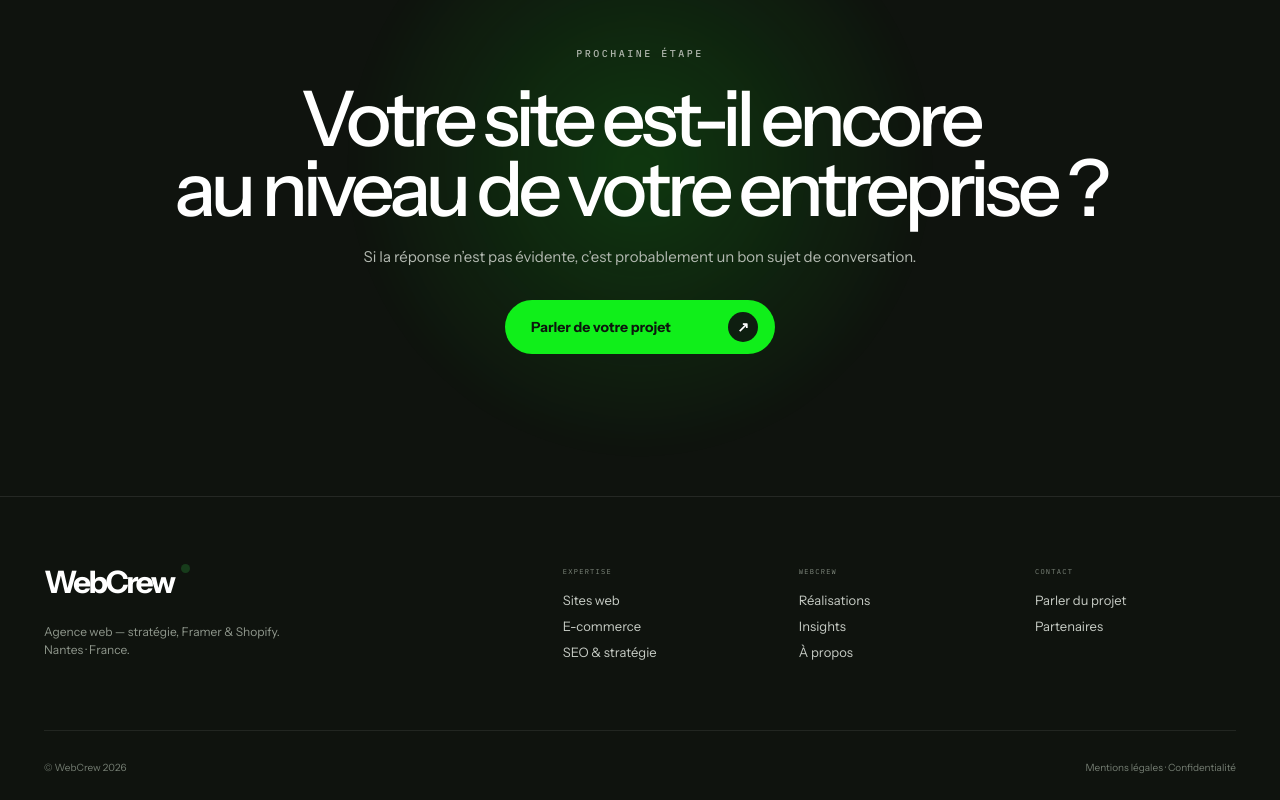
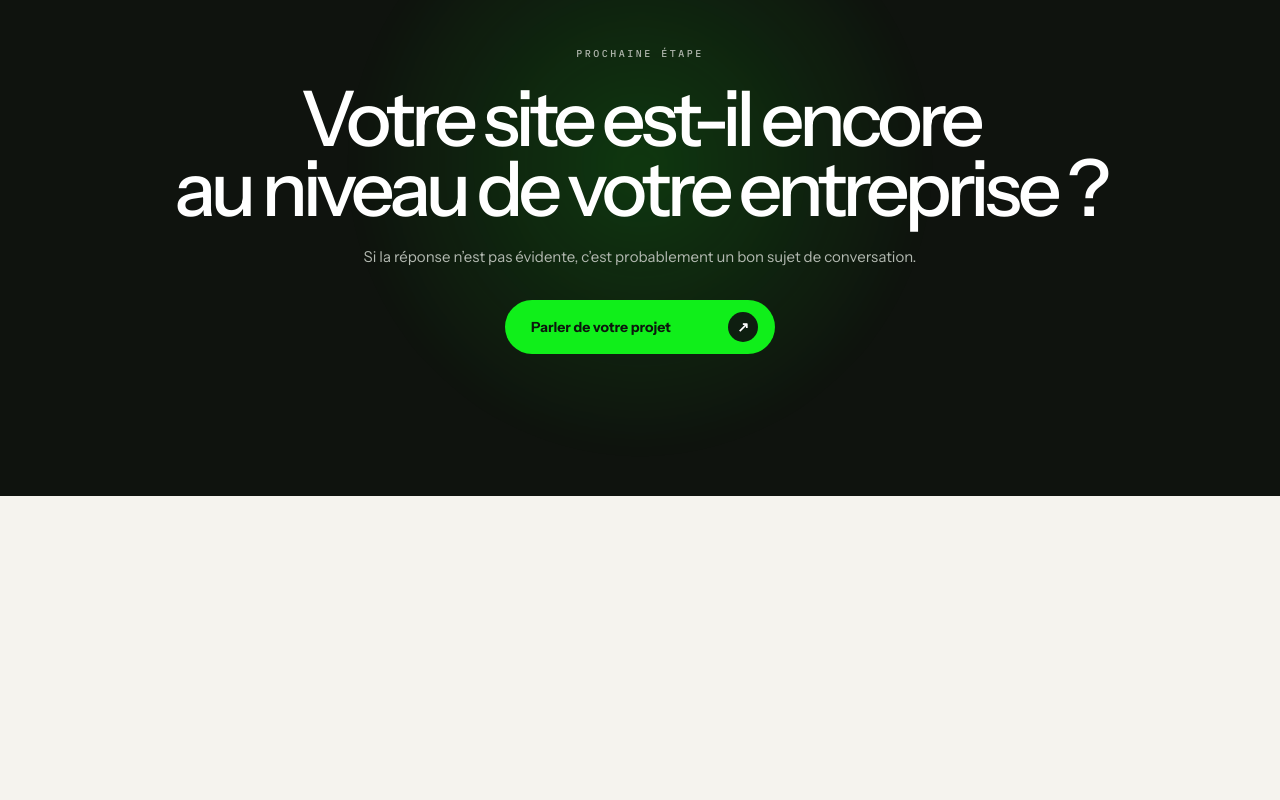
Before and after one commit to Emir10zenia10/Webcrew-website, a Next.js app: page / in a window 1280 px wide. Shown: the part 9115-9915 px from the top of the page. After the commit the page ends 9611 px from the top, so only its background shows below. Built offline with nearby package versions, Linux system fonts and the light colour scheme.

Commit message:
WebCrew V3: keep homepage content inside main landmark

```diff
--- a/components/HomeSections.tsx
+++ b/components/HomeSections.tsx
@@ -319,19 +319,6 @@ export function HomeSections() {
           <Link href="/demande-de-devis" className="finalCtaButton"><span>Parler de votre projet</span><span>↗</span></Link>
         </section>
       </Reveal>
-
-      <footer className="siteFooter">
-        <div className="footerBrand">
-          <div className="brandLockup"><span className="brandWord">WebCrew</span><span className="brandDot" aria-hidden="true" /></div>
-          <p>Agence web — stratégie, Framer & Shopify.<br />Nantes · France.</p>
-        </div>
-        <div className="footerLinks">
-          <div><span>EXPERTISE</span><a href="#expertises">Sites web</a><a href="#expertises">E-commerce</a><a href="#approche">SEO & stratégie</a></div>
-          <div><span>WEBCREW</span><a href="#realisations">Réalisations</a><a href="#insights">Insights</a><a href="#apropos">À propos</a></div>
-          <div><span>CONTACT</span><Link href="/demande-de-devis">Parler du projet</Link><a href="#partenaires">Partenaires</a></div>
-        </div>
-        <div className="footerBottom"><span>© WebCrew 2026</span><span>Mentions légales · Confidentialité</span></div>
-      </footer>
     </>
   );
 }
```
